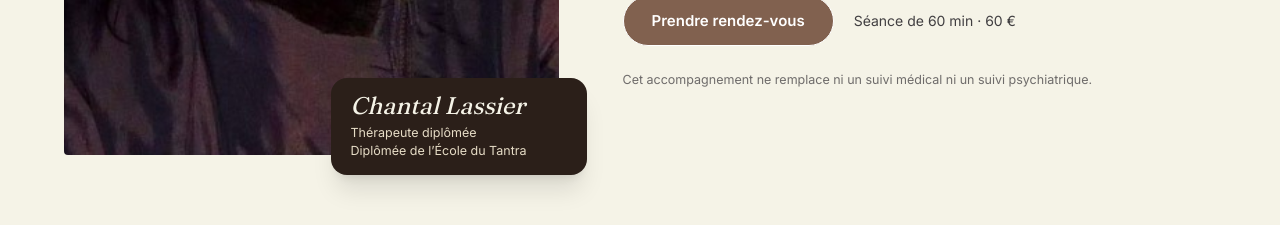
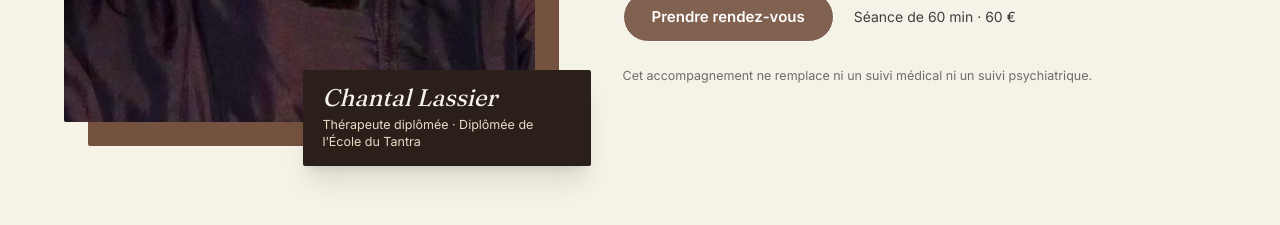
Before and after one commit to maxwelito-lgtm/YogaKunda, a Next.js app: page /therapie-holistique in a window 1280 px wide. Shown: the part 655-880 px from the top of the page. Built offline with nearby package versions, Linux system fonts and the light colour scheme; no server answers.

Commit message:
Page Thérapie : nouvelle page descriptive, photo en rectangle avec cadre décalé

```diff
--- a/components/TherapiePage.tsx
+++ b/components/TherapiePage.tsx
@@ -107,8 +107,14 @@ export default function TherapiePage() {
       {/* En-tête : Chantal en premier */}
       <section className="bg-[#F5F3E7] px-4 pb-14 pt-28 sm:px-6 lg:pb-20 lg:pt-36">
         <div className="mx-auto grid max-w-6xl items-center gap-10 lg:grid-cols-[minmax(0,5fr)_minmax(0,6fr)] lg:gap-16">
-          <div className="relative mx-auto w-full max-w-[420px] lg:max-w-none">
-            <div className="relative aspect-[3/4] overflow-hidden rounded-b-2xl rounded-t-[999px] lg:aspect-[26/35]">
+          <div className="relative mx-auto w-full max-w-[420px] pb-3.5 pr-3.5 sm:pb-6 sm:pr-6 lg:max-w-none">
+            <div className="relative">
+              {/* Bloc terracotta décalé derrière la photo */}
+              <div
+                aria-hidden="true"
+                className="absolute inset-0 translate-x-3.5 translate-y-3.5 rounded-sm bg-[#75523F] sm:translate-x-6 sm:translate-y-6"
+              />
+              <div className="relative aspect-[3/4] overflow-hidden rounded-sm lg:aspect-[26/35]">
                 <Image
                   src="/images/chantal-arbre.jpg"
                   alt="Chantal Lassier, mains jointes, assise devant un grand arbre de vie"
@@ -119,14 +125,13 @@ export default function TherapiePage() {
                   style={{ objectPosition: "center 38%" }}
                 />
               </div>
-            <div className="absolute -bottom-5 left-4 right-4 rounded-2xl bg-[#2B1F19] px-5 py-4 text-[#F5F3E7] shadow-xl sm:left-auto sm:right-[-12px] sm:w-64 lg:right-[-28px]">
+            </div>
+            <div className="absolute -bottom-5 left-4 right-4 rounded-sm bg-[#2B1F19] px-5 py-4 text-[#F5F3E7] shadow-xl sm:left-auto sm:right-[-12px] sm:w-72 lg:right-[-32px]">
               <p className="font-display text-2xl italic leading-none">
                 Chantal Lassier
               </p>
               <p className="mt-1.5 text-[12.5px] leading-snug text-[#E6DCC6]">
-                Thérapeute diplômée
-                <br />
-                Diplômée de l’École du Tantra
+                Thérapeute diplômée · Diplômée de l’École du Tantra
               </p>
             </div>
           </div>
@@ -276,7 +281,7 @@ export default function TherapiePage() {
       <section className="bg-[#75523F] text-[#F5F3E7] md:grid md:grid-cols-[minmax(0,330px)_minmax(0,1fr)] lg:grid-cols-[minmax(0,420px)_minmax(0,1fr)]">
         <div className="relative h-72 md:h-auto md:min-h-[420px]">
           <Image
-            src="/images/chantal-portrait.png"
+            src="/images/chantal-portrait.jpg"
             alt="Portrait souriant de Chantal Lassier"
             fill
             loading="lazy"
```
Lines whose indentation alone changed are shown as unchanged.
